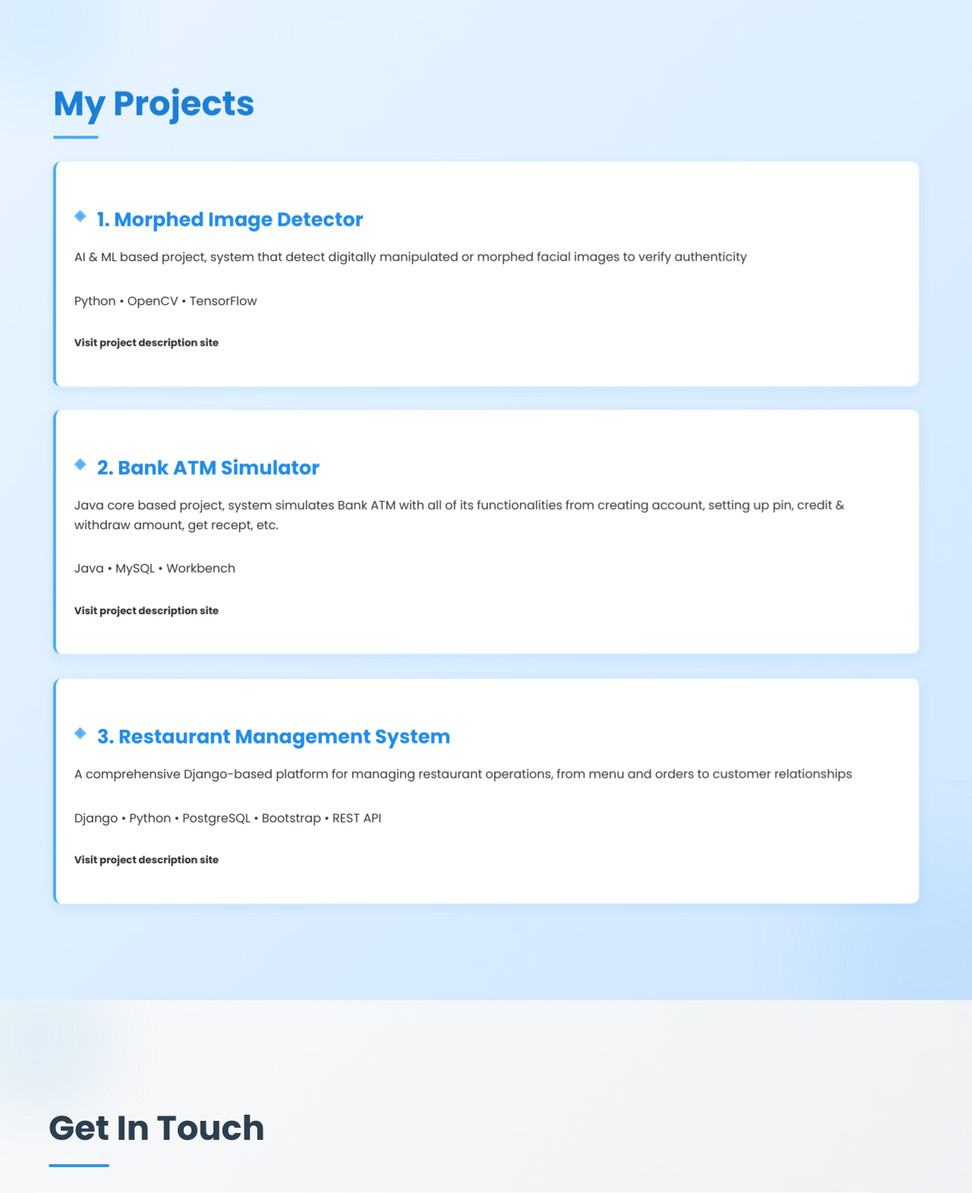
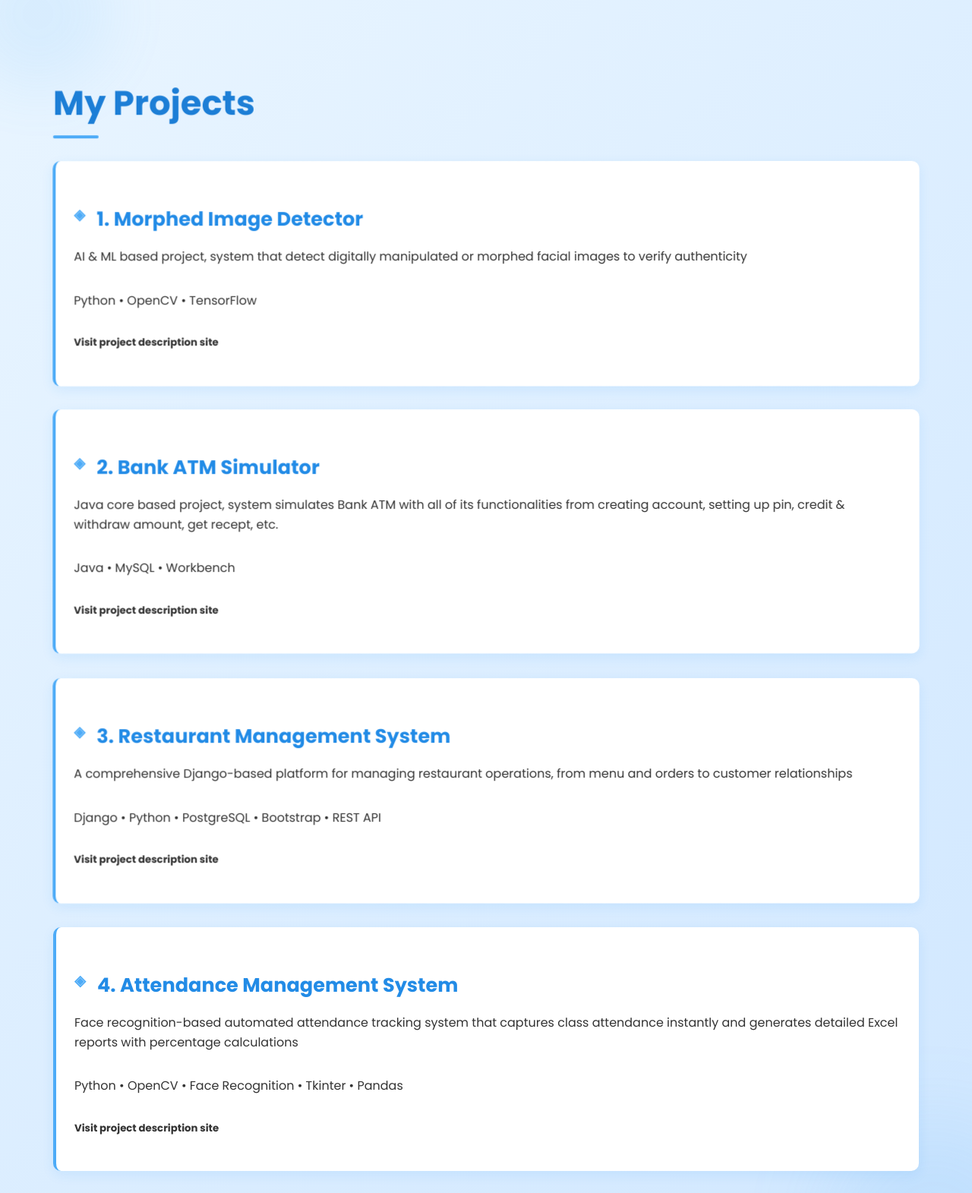
Before and after one commit to shyam-vyawahare/Shyam-Vyawahare-Portfolio, a Flask app: page / in a window 1280 px wide. Shown: the part 2880-4451 px from the top of the page at 76% size. Run offline with Flask 3, Linux system fonts and the light colour scheme.

Commit message:
Update index.html

```diff
--- a/templates/index.html
+++ b/templates/index.html
@@ -81,6 +81,13 @@
                 <h5>Visit project description site</h5>
             </a>
 
+            <a href="projects/project4.html" class="project-card">
+                <h3>4. Attendance Management System</h3>
+                <p>Face recognition-based automated attendance tracking system that captures class attendance instantly and generates detailed Excel reports with percentage calculations</p>
+                <div class="tech-stack">Python • OpenCV • Face Recognition • Tkinter • Pandas</div>
+                <h5>Visit project description site</h5>
+            </a>
+
         </div>
     </section>
 
```
